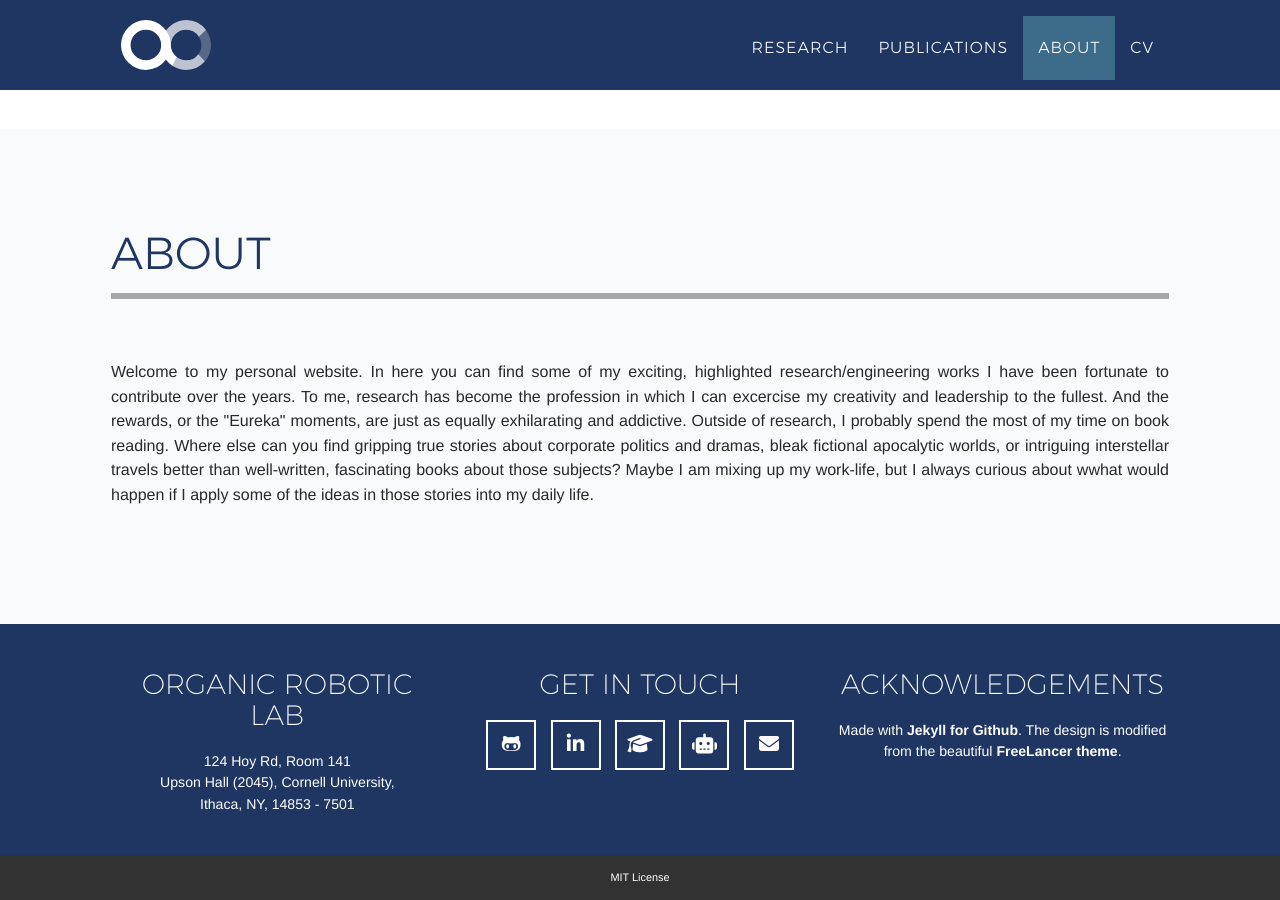
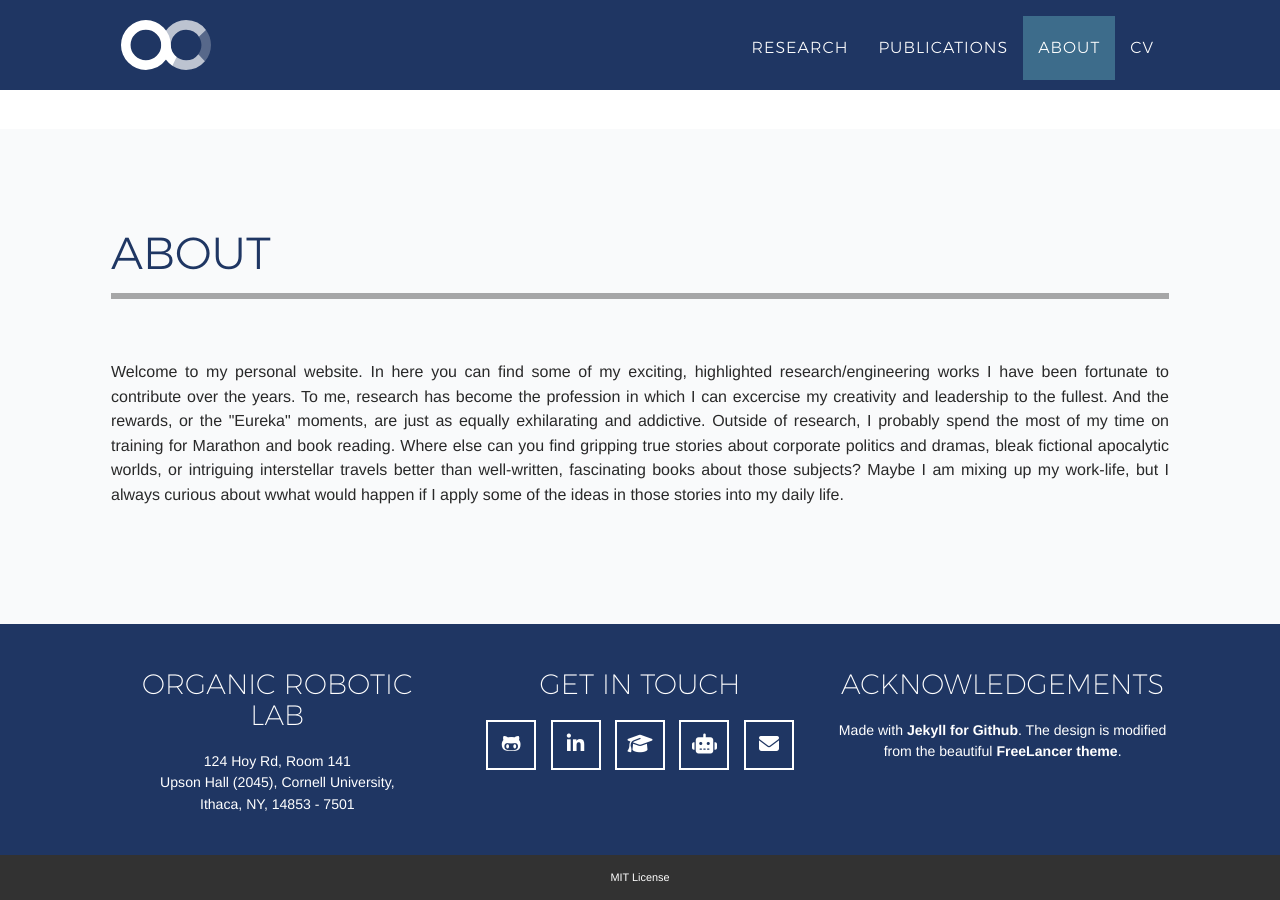
Before and after one commit to KhoiDLy/KhoiDLy.github.io, a Jekyll site: the page built from _posts/research/Embodied energy system/2025-03-01-Tactiledisplayexplosion.md, in a window 1280 px wide and 900 px high, scrolled down 2229 px. Built offline with Jekyll 4.4.1, drawn with Linux system fonts in a browser that asks for light colours; nearby versions of some CDN libraries; some web fonts are replaced; some of the changed text lies outside the part shown.

Commit message:
Adding bio

```diff
--- a/_includes/about.html
+++ b/_includes/about.html
@@ -13,7 +13,7 @@
                 <div class="col-lg-12">
                     <p>{{ site.description }} In here you can find some of my exciting, highlighted research/engineering works I have been fortunate to contribute over the years. To me, research has become the profession in which I can excercise my creativity and leadership to the fullest. And the rewards, or the "Eureka" moments, are just as equally exhilarating and addictive.
 
-                        Outside of research, I probably spend the most of my time on book reading. Where else can you find gripping true stories about corporate politics and dramas, bleak fictional apocalytic worlds, or intriguing interstellar travels better than well-written, fascinating books about those subjects? Maybe I am mixing up my work-life, but I always curious about wwhat would happen if I apply some of the ideas in those stories into my daily life.
+                        Outside of research, I probably spend the most of my time on training for Marathon and book reading. Where else can you find gripping true stories about corporate politics and dramas, bleak fictional apocalytic worlds, or intriguing interstellar travels better than well-written, fascinating books about those subjects? Maybe I am mixing up my work-life, but I always curious about wwhat would happen if I apply some of the ideas in those stories into my daily life.
                     </p>
                 </div>
                 <!-- <div class="col-lg-4">
```
Also changed, not shown: _posts/research/Embodied energy system/2025-03-01-Tactiledisplayexplosion.md (+1 -1 lines).
